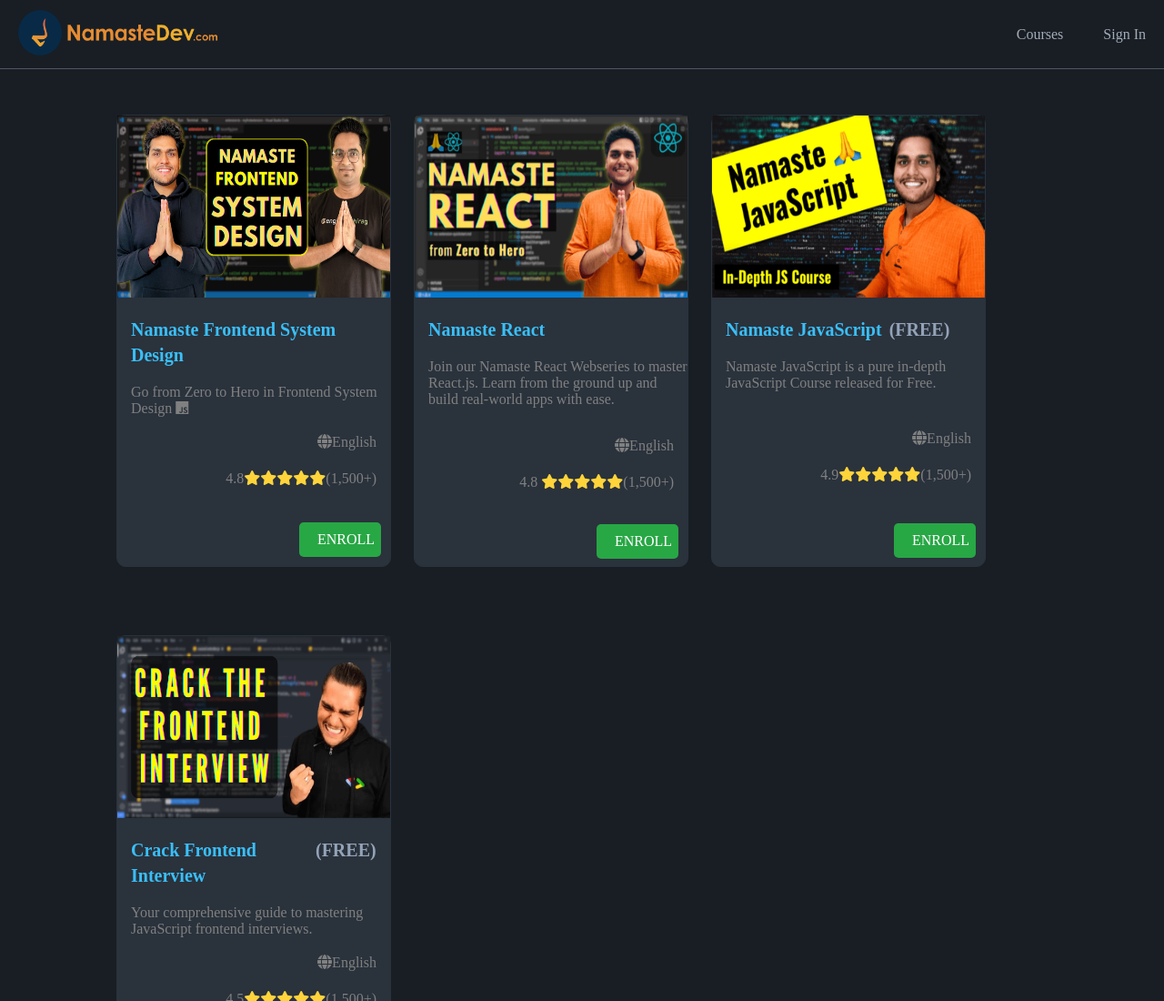
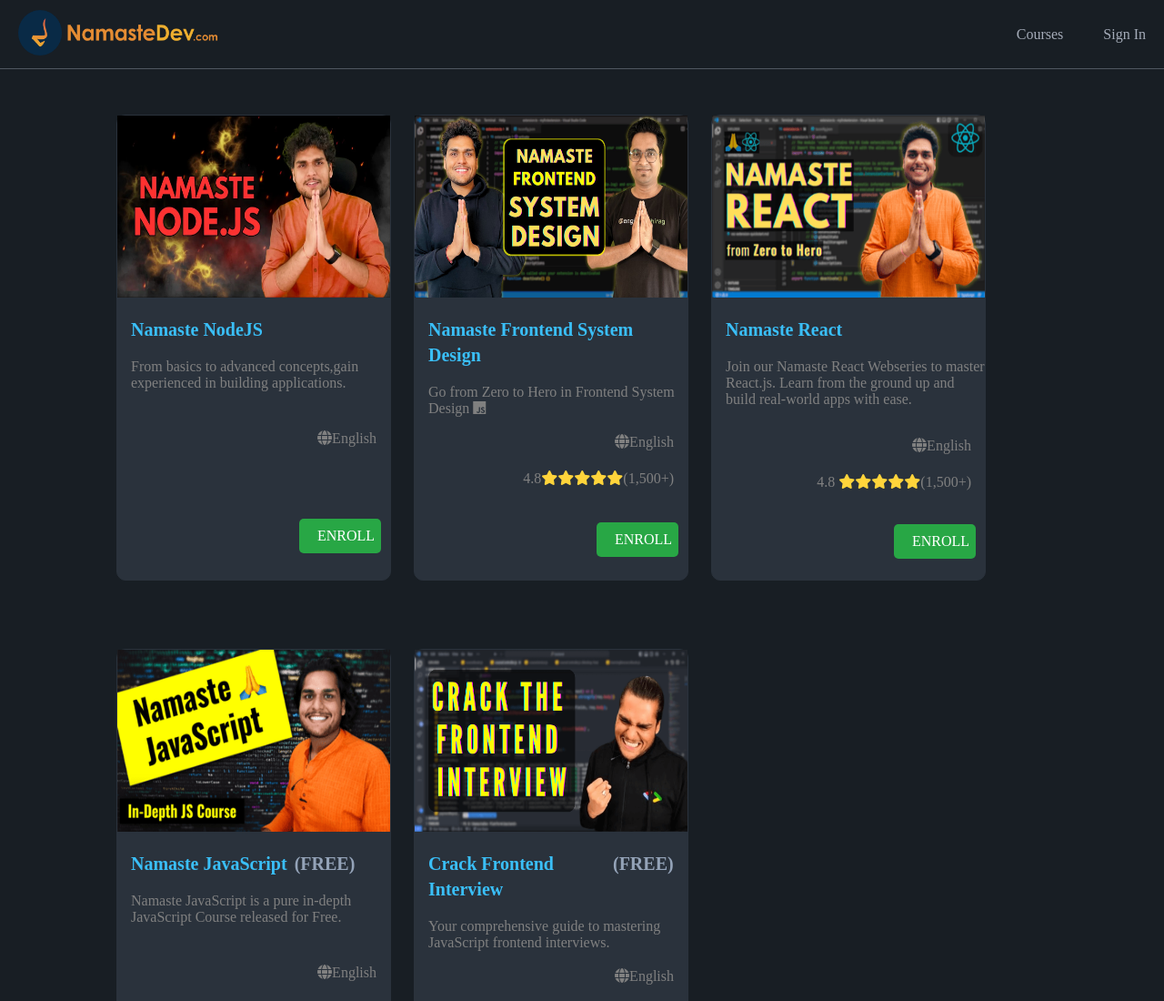
Before and after one commit to buvana1305/e-learningsite, a plain HTML site: page index.html in a window 1280 px wide. Shown: the top 1100 px of the page at 91% size. Drawn offline with Linux system fonts and the light colour scheme.

Commit message:
Add files via upload

```diff
--- a/index.html
+++ b/index.html
@@ -45,6 +45,29 @@
       </header>
       <div class="mainContainer">
         <div class="Container">
+          <img  class="img"
+            src="./assets/namaste-node.webp"
+            alt="image3"
+            width="250"
+            height="200"
+          />
+          <div>
+            <h2>Namaste NodeJS</h2>
+            <!-- <span class="span-tag">(FREE)</span> -->
+          </div>
+          <div>
+            <p>From basics to advanced concepts,gain experienced in building applications.</div>
+            </p>
+            <div> <p class="text-base" style="margin-top: 40px;"><i class="fa-solid fa-globe"></i>English</p></div>
+
+            <!-- <div>
+              <p class="text-base">4.9<i class="fa-solid fa-star" style="color: #FFD43B;"></i><i class="fa-solid fa-star" style="color: #FFD43B;"></i><i class="fa-solid fa-star" style="color: #FFD43B;"></i><i class="fa-solid fa-star" style="color: #FFD43B;"></i><i class="fa-solid fa-star" style="color: #FFD43B;"></i>(1,500+)</p>
+          </div> -->
+          <a class="anchorCourses1" style="margin-top: 60px;" href="https://namastedev.com/learn/namaste-javascript"
+            >ENROLL</a
+          >
+        </div>
+        <div class="Container">
           <img
             class="align-image img"
             src="./assets/Namaste-Frontend-System-Design.jpeg"
@@ -90,7 +113,7 @@
               Join our Namaste React Webseries to master React.js. Learn from
               the ground up and build real-world apps with ease.
             </p>
-            <div> <p class="text-base" style="margin-top: 30px;"><i class="fa-solid fa-globe"></i>English</p></div>
+          <div> <p class="text-base" style="margin-top: 30px;"><i class="fa-solid fa-globe"></i>English</p></div>
           </div>
           <div>
             <p class="text-base">4.8 <i class="fa-solid fa-star" style="color: #FFD43B;"></i><i class="fa-solid fa-star" style="color: #FFD43B;"></i><i class="fa-solid fa-star" style="color: #FFD43B;"></i><i class="fa-solid fa-star" style="color: #FFD43B;"></i><i class="fa-solid fa-star" style="color: #FFD43B;"></i>(1,500+)</p>
@@ -101,6 +124,7 @@
             >ENROLL</a
           >
         </div>
+
         <div class="Container">
           <img  class="img"
             src="./assets/njw.png"
--- a/styles.css
+++ b/styles.css
@@ -46,7 +46,7 @@ header > div > .anchorCourses {
 .Container {
   margin-top: 50px;
   width: 300px;
-  height: 495px;
+  height: 510px;
   border: 1px solid #2a323c;
   margin-right: 25px;
   margin-bottom: 25px;
```
Also changed, not shown: assets/namaste-node.webp (added).
